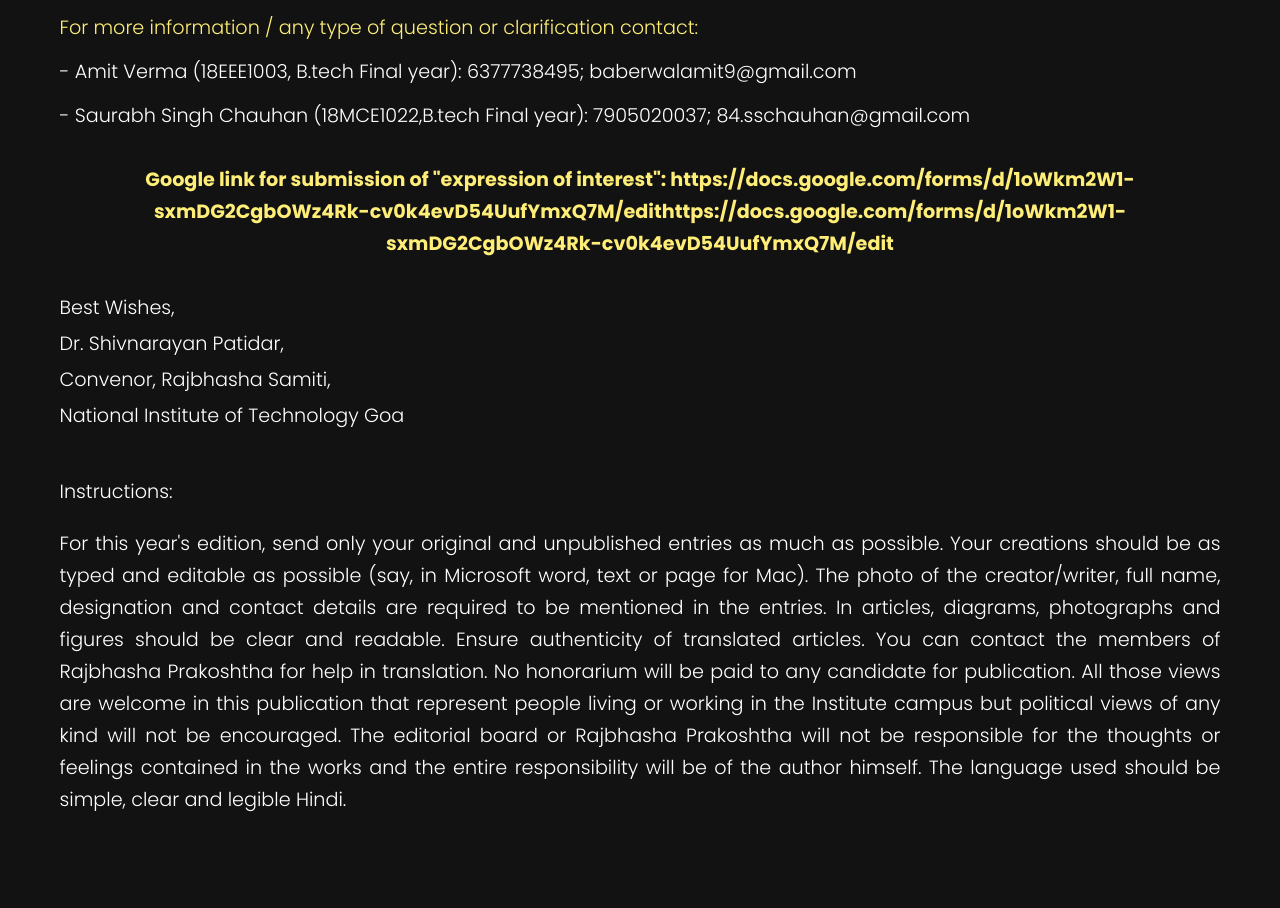
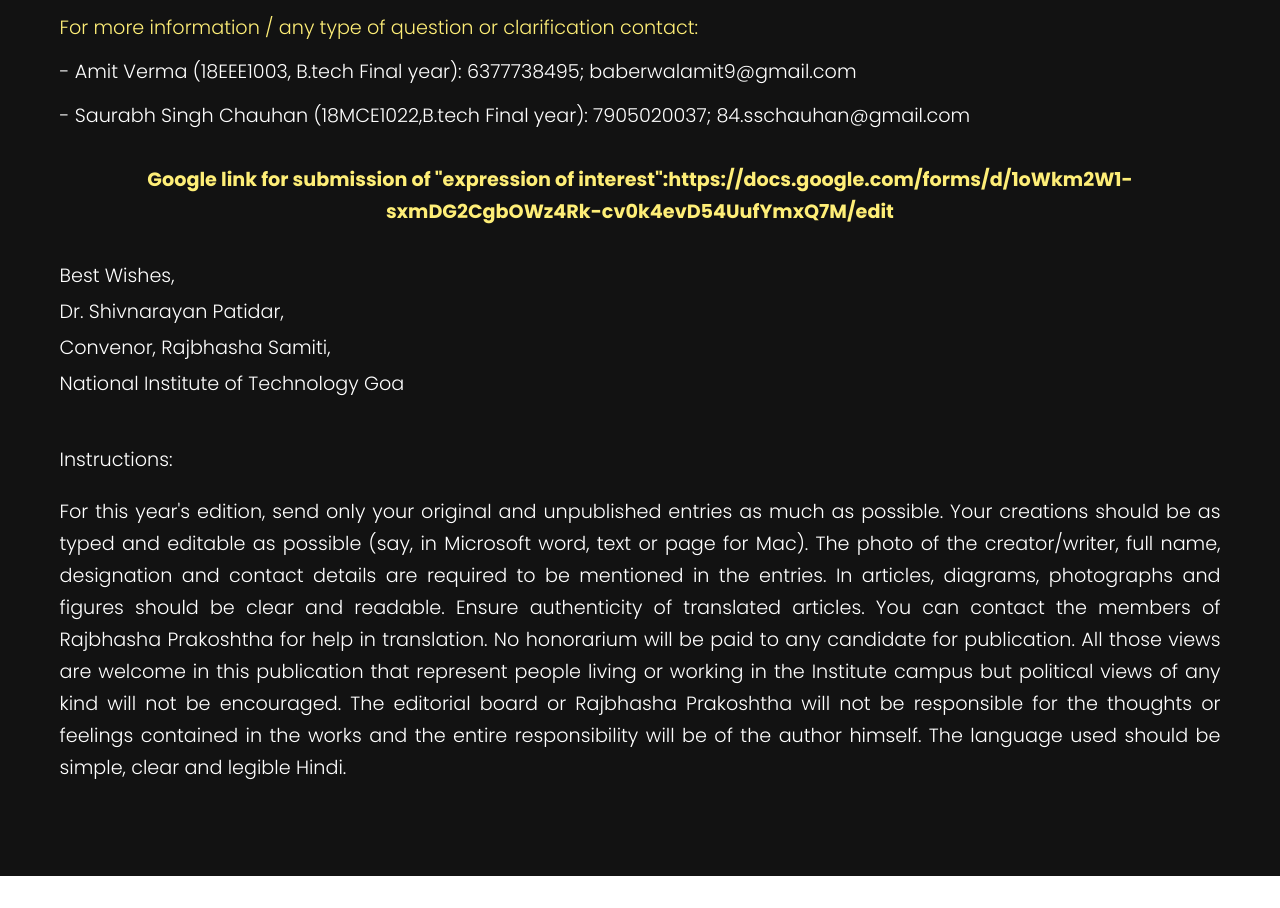
Before and after one commit to prajjwaldimri/rajbhasha-website, a Vue app: page /#/yearlyMagazineEntry in a window 1280 px wide. Shown: the part 2260-3168 px from the top of the page. After the commit the page ends 3136 px from the top, so only its background shows below. Built offline with nearby package versions, Linux system fonts and the light colour scheme.

Commit message:
Minor changes

```diff
--- a/src/views/HindiDayProgram.vue
+++ b/src/views/HindiDayProgram.vue
@@ -10,7 +10,7 @@ div
         h3.poppins-font-resolution.pt-3(style="text-align: justify") "हिंदी सप्ताह २०२१" का शुभारंभ दिनांक १४ सितंबर २०२१ को संध्याकाल ४ बजे Google Meet के माध्यम से किया जायेगा तथा इसका विवरण एवं आमंत्रण शीघ्र ही प्रेषित किया जायेगा। "हिंदी सप्ताह २०२१" के दौरान विभिन्न प्रतियोगितओं का भी आयोजन किया जायेगा एवं आप सब से अनुरोध है कि इन प्रतियोगिताओं में बढ़-चढ़ कर हिस्सा लें और कार्यक्रम को सफल बनाएँ। धन्यवाद।
         h3.poppins-font-resolution.pt-8.text-yellow(
           style="text-align: center; font-weight: bold"
-        ) "अभिरुचि की अभिव्यक्ति" को प्रस्तुत करने हेतु लिंक ("गूगल फ़ॉर्म "): https://docs.google.com/forms/d/1piZAIuuV7jN3XvL1JraZpPOLC1YdwgxhBoMpWifZpWc/edit
+        ) "अभिरुचि की अभिव्यक्ति" को प्रस्तुत करने हेतु लिंक ("गूगल फ़ॉर्म "):
           a(
             href="https://docs.google.com/forms/d/1piZAIuuV7jN3XvL1JraZpPOLC1YdwgxhBoMpWifZpWc/edit",
             target="_blank"
--- a/src/views/YearlyMagazineEntry.vue
+++ b/src/views/YearlyMagazineEntry.vue
@@ -57,7 +57,7 @@ div
         h2.poppins-font-resolution.pt-3(style="text-align: justify") - Saurabh Singh Chauhan (18MCE1022,B.tech Final year): 7905020037; 84.sschauhan@gmail.com
         h2.poppins-font-resolution.pt-8.text-yellow(
           style="text-align: center; font-weight: bold"
-        ) Google link for submission of "expression of interest": https://docs.google.com/forms/d/1oWkm2W1-sxmDG2CgbOWz4Rk-cv0k4evD54UufYmxQ7M/edit
+        ) Google link for submission of "expression of interest":
           a(
             href="https://docs.google.com/forms/d/1oWkm2W1-sxmDG2CgbOWz4Rk-cv0k4evD54UufYmxQ7M/edit",
             target="_blank"
```
